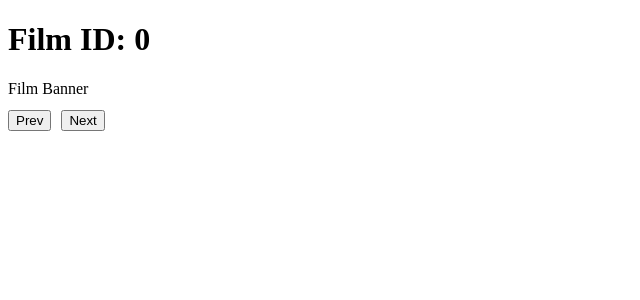
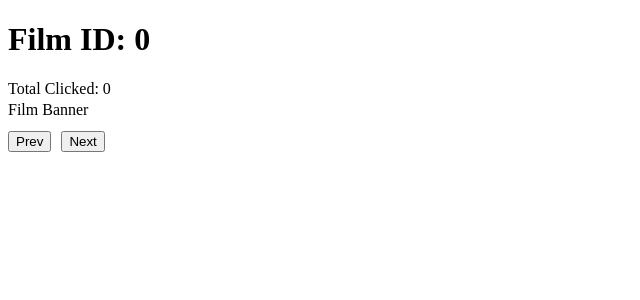
Before and after one commit to jumpeebunee/vue, a Vue app: page / in a window 1280 px wide. Shown: the top 300 px of the page, without its empty margins (0-640 px from the left). Built offline with nearby package versions, Linux system fonts and the light colour scheme.

Commit message:
deep reactivity and tick

```diff
--- a/src/Apps/App.vue
+++ b/src/Apps/App.vue
@@ -1,4 +1,6 @@
 <script>
+import { nextTick } from "vue";
+
 export default {
   data() {
     return {
@@ -8,14 +10,23 @@ export default {
       nextButtonAttr: {
         disabled: false,
       },
+      stats: {
+        clickedTimes: 0,
+      },
     };
   },
   methods: {
     clickPrev() {
       this.filmId -= 1;
+      this.updateClickedTimes();
     },
     clickNext() {
       this.filmId += 1;
+      this.updateClickedTimes();
+    },
+    async updateClickedTimes() {
+      this.stats.clickedTimes += 1;
+      await nextTick();
     },
   },
 };
@@ -23,6 +34,8 @@ export default {
 
 <template>
   <h1>Film ID: {{ filmId }}</h1>
+  <div class="times">Total Clicked: {{ stats.clickedTimes }}</div>
+
   <div v-html="banner"></div>
 
   <div class="buttons">
@@ -32,6 +45,10 @@ export default {
 </template>
 
 <style>
+.times {
+  margin-bottom: 3px;
+}
+
 .buttons {
   display: flex;
   margin-top: 12px;
```
